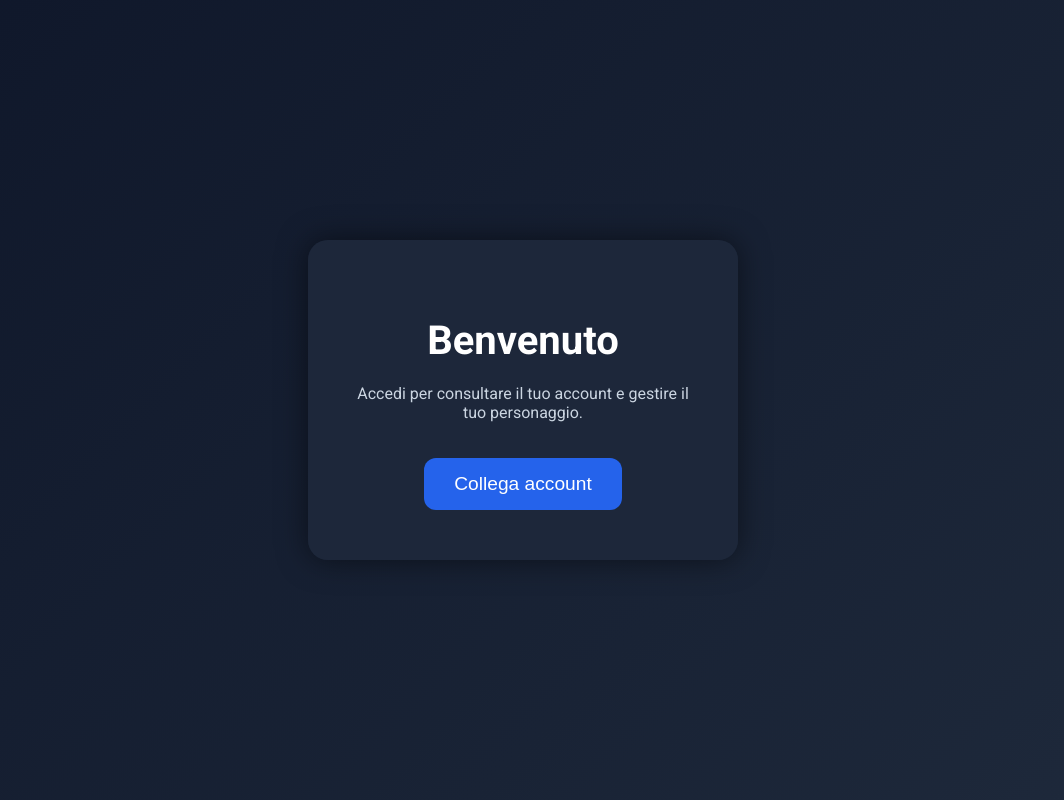
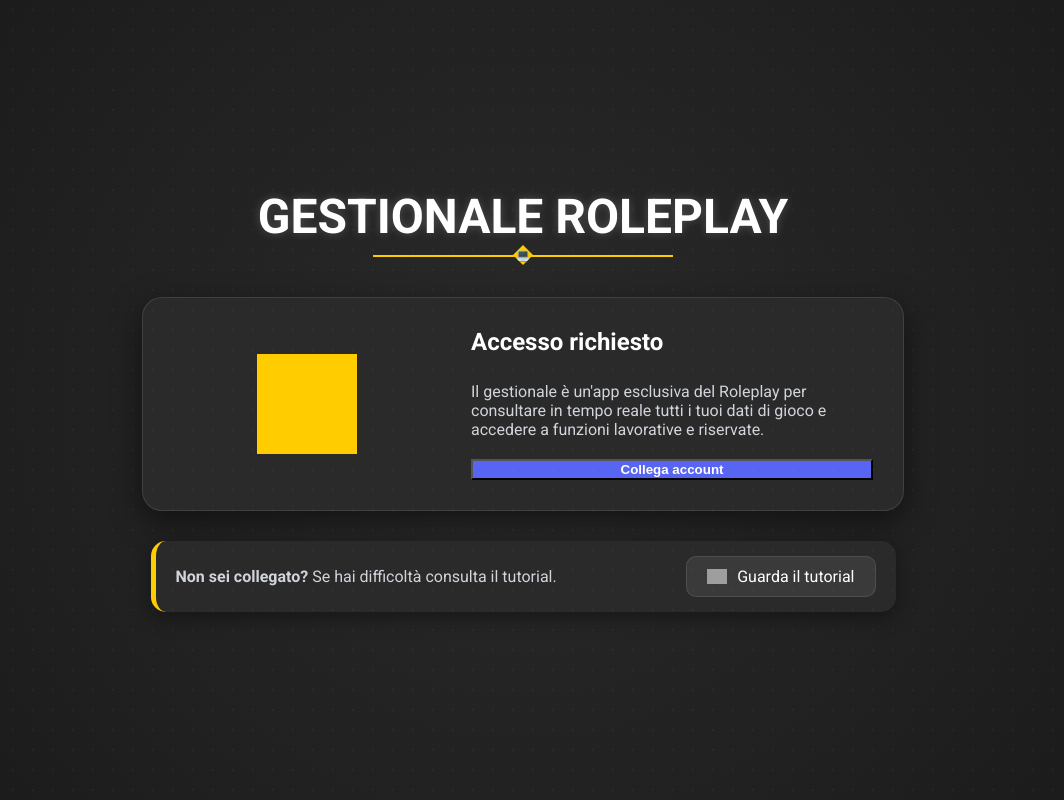
Before and after one commit to adamb112/Gestionale-rp, a website: page public/index.html in a window 1280 px wide. Shown: the whole page, without its empty margins (117-1181 px from the left). Drawn offline with Linux system fonts and the light colour scheme; grey boxes are pictures that could not be loaded.

Commit message:
Update index.html
ulteriore miglioramento

```diff
--- a/public/index.html
+++ b/public/index.html
@@ -2,130 +2,247 @@
 <html lang="it">
 <head>
 <meta charset="UTF-8">
-<title>Gestionale RP</title>
+<title>Gestionale Roleplay</title>
 <link href="https://fonts.googleapis.com/css2?family=Roboto:wght@400;700&display=swap" rel="stylesheet">
 <style>
-  /* --- BODY --- */
+/* --- BODY & SFONDO --- */
 body {
   margin:0;
-    font-family: 'Roboto', sans-serif;
-    background: linear-gradient(135deg,#0f172a,#1e293b);
+  font-family:'Roboto', sans-serif;
+  background:#1a1a1a;
+  background: radial-gradient(circle, #2a2a2a 0%, #1a1a1a 100%);
+  color:white;
   display:flex;
+  flex-direction:column;
   justify-content:center;
   align-items:center;
   height:100vh;
   overflow:hidden;
+  position:relative;
+}
+
+/* Effetto "polvere" sullo sfondo */
+body::after {
+  content:"";
+  position:absolute;
+  width:100%;
+  height:100%;
+  background:radial-gradient(circle, rgba(255,255,255,0.03) 1px, transparent 1px);
+  background-size:20px 20px;
+  pointer-events:none;
+  top:0;
+  left:0;
+}
+
+/* --- HEADER --- */
+.header {
+  text-align:center;
+  margin-bottom:40px;
+}
+
+.header h1 {
+  font-weight:900;
+  font-size:3em;
+  text-transform:uppercase;
+  color:white;
+  text-shadow:0 0 10px rgba(255,255,255,0.2);
+  margin:0;
+  position:relative;
+  display:inline-block;
+}
+
+.header .linea-centrale {
+  width:300px;
+  height:2px;
+  background:#ffcc00;
+  margin:10px auto 0;
+  position:relative;
+}
+
+.header .rombo {
+  position:absolute;
+  left:50%;
+  transform:translateX(-50%);
+  top:-10px;
+  width:20px;
+  height:20px;
+  background:#ffcc00;
+  clip-path: polygon(50% 0%, 100% 50%, 50% 100%, 0% 50%);
+  display:flex;
+  justify-content:center;
+  align-items:center;
+  font-size:12px;
+}
+
+/* --- CARD CENTRALE --- */
+.card {
+  display:flex;
+  flex-direction:row;
+  background:#2a2a2a;
+  border:1px solid rgba(255,255,255,0.1);
+  border-radius:20px;
+  box-shadow:0 10px 30px rgba(0,0,0,0.5);
+  overflow:hidden;
+  width:700px;
+  max-width:90%;
+  padding:30px;
+}
+
+/* Sinistra: Illustrazione minimal */
+.card .illustration {
+  flex:1;
+  display:flex;
+  justify-content:center;
+  align-items:center;
+  position:relative;
+}
+
+.card .illustration .graph {
+  width:100px;
+  height:100px;
+  background:#ffcc00;
+  display:grid;
+  grid-template-columns:repeat(5,10px);
+  grid-gap:5px;
+}
+
+.card .illustration .graph div {
+  background:#ffcc00;
+  width:10px;
+  transition:0.3s;
+}
+
+.card .illustration .graph div:hover {
+  background:#00ffcc;
+}
+
+/* Destra: testo + bottone */
+.card .content {
+  flex:1.5;
+  padding-left:30px;
+  display:flex;
+  flex-direction:column;
+  justify-content:center;
+}
+
+.card .content h2 {
+  margin:0 0 10px 0;
+  font-weight:bold;
+  font-size:1.5em;
   color:white;
 }
 
-  /* --- CARD CENTRALE --- */
-  .card-container {
-    background: rgba(30,41,59,0.95);
-    padding:50px 40px;
-    border-radius:20px;
-    box-shadow: 0 0 30px rgba(0,0,0,0.5);
-    text-align:center;
-    width:350px;
-    animation: fadeSlide 1s ease forwards;
-  }
-
-  /* --- TITOLO --- */
-  h1 {
-    font-size:2.5em;
+.card .content p {
+  color:#d1d5db;
+  font-size:1em;
   margin-bottom:20px;
 }
 
-  p {
-    font-size:1em;
-    color:#cbd5e1;
+.card .content .btn {
+  background:#5865F2;
+  color:white;
+  font-weight:bold;
+  display:flex;
+  align-items:center;
+  justify-content:center;
 }
 
-  /* --- PULSANTI --- */
-  .btn {
-    background-color:#2563eb;
-    border:none;
-    border-radius:12px;
-    padding:15px 30px;
-    font-size:1.2em;
-    color:white;
-    cursor:pointer;
-    transition: all 0.3s ease;
-    margin-top:20px;
+.card .content .btn:hover {
+  transform:scale(1.05);
+  box-shadow:0 0 15px #5865F2;
 }
 
-  .btn:hover {
-    background-color:#1d4ed8;
-    transform: scale(1.05);
-    box-shadow: 0 0 15px #2563eb;
+/* --- FOOTER BOX --- */
+.footer {
+  display:flex;
+  align-items:center;
+  justify-content:space-between;
+  background:#2a2a2a;
+  border-radius:15px;
+  border-left:5px solid #ffcc00;
+  padding:15px 20px;
+  margin-top:30px;
+  width:700px;
+  max-width:90%;
+  box-shadow:0 5px 20px rgba(0,0,0,0.4);
 }
 
-  /* --- LOGIN & REGISTRAZIONE --- */
-  .form-box {
-    margin-top:30px;
-    display:none;
-    text-align:left;
+.footer .text {
+  color:#d1d5db;
 }
 
-  .form-box input {
-    width:100%;
-    padding:12px;
-    margin-bottom:15px;
-    border-radius:8px;
-    border:none;
-    font-size:1em;
+.footer .btn-footer {
+  background:#3a3a3a;
+  color:white;
+  border-radius:10px;
+  padding:10px 20px;
+  border:1px solid rgba(255,255,255,0.1);
+  display:flex;
+  align-items:center;
+  transition:0.3s;
+  cursor:pointer;
 }
 
-  .link-switch {
-    color:#2563eb;
-    cursor:pointer;
-    text-decoration:underline;
-    font-size:0.95em;
+.footer .btn-footer:hover {
+  transform:scale(1.05);
+  box-shadow:0 0 10px #ff0000;
 }
 
-  /* --- DASHBOARD --- */
-  .dashboard {
-    display:none;
-    text-align:center;
+.footer .btn-footer img {
+  width:20px;
+  margin-right:10px;
 }
 
-  .dashboard .card {
-    background:#1e293b;
-    padding:25px;
-    border-radius:12px;
-    margin-top:20px;
-    font-size:1.2em;
+/* --- LOGIN / REGISTRAZIONE HIDDEN --- */
+.login-box, .register-box, .dashboard {
+  display:none;
 }
 
 /* --- ANIMAZIONI --- */
-  @keyframes fadeSlide {
-    from{opacity:0; transform:translateY(30px);}
-    to{opacity:1; transform:translateY(0);}
+@keyframes fadeInUp {
+  from {opacity:0; transform:translateY(30px);}
+  to {opacity:1; transform:translateY(0);}
 }
-
 </style>
 </head>
 <body>
 
+<!-- HEADER -->
+<div class="header">
+  <h1>GESTIONALE ROLEPLAY</h1>
+  <div class="linea-centrale">
+    <div class="rombo">💻</div>
+  </div>
+</div>
+
 <!-- CARD CENTRALE -->
-<div class="card-container" id="welcomeCard">
-  <h1>Benvenuto</h1>
-  <p>Accedi per consultare il tuo account e gestire il tuo personaggio.</p>
+<div class="card">
+  <div class="illustration">
+    <div class="graph">
+      <div style="height:30%;"></div>
+      <div style="height:50%;"></div>
+      <div style="height:70%;"></div>
+      <div style="height:40%;"></div>
+      <div style="height:60%;"></div>
+    </div>
+  </div>
+  <div class="content">
+    <h2>Accesso richiesto</h2>
+    <p>Il gestionale è un'app esclusiva del Roleplay per consultare in tempo reale tutti i tuoi dati di gioco e accedere a funzioni lavorative e riservate.</p>
     <button class="btn" id="connectBtn">Collega account</button>
 
-  <!-- LOGIN -->
-  <div class="form-box" id="loginBox">
-    <h3>Login</h3>
+    <!-- LOGIN HIDDEN -->
+    <div class="login-box" id="loginBox">
       <form id="loginForm">
         <input type="text" name="nickname" placeholder="Nickname" required>
         <input type="password" name="password" placeholder="Password" required>
         <button class="btn" type="submit">Accedi</button>
       </form>
-    <p>Non hai un account? <span class="link-switch" id="showRegister">Registrati</span></p>
+      <p>Non hai un account? <span id="showRegister" style="color:#ffcc00; cursor:pointer;">Registrati</span></p>
     </div>
 
-  <!-- REGISTRAZIONE -->
-  <div class="form-box" id="registerBox">
-    <h3>Registrazione</h3>
+    <!-- REGISTRAZIONE HIDDEN -->
+    <div class="register-box" id="registerBox">
       <form id="registerForm">
         <input type="text" name="nome" placeholder="Nome" required>
         <input type="text" name="cognome" placeholder="Cognome" required>
@@ -134,33 +251,29 @@
         <input type="password" name="password" placeholder="Password" required>
         <button class="btn" type="submit">Registrati</button>
       </form>
-    <p>Hai già un account? <span class="link-switch" id="showLogin">Login</span></p>
+      <p>Hai già un account? <span id="showLogin" style="color:#ffcc00; cursor:pointer;">Login</span></p>
+    </div>
   </div>
 </div>
 
-<!-- DASHBOARD MINIMA -->
-<div class="dashboard" id="dashboard">
-  <div class="card">
-    <h2 id="nickname">Nickname: ---</h2>
-    <p id="balance">Balance: $0,0</p>
-  </div>
+<!-- FOOTER -->
+<div class="footer">
+  <div class="text"><strong>Non sei collegato?</strong> Se hai difficoltà consulta il tutorial.</div>
+  <div class="btn-footer"><img src="https://upload.wikimedia.org/wikipedia/commons/0/09/YouTube_full-color_icon_%282017%29.svg" alt="YouTube">Guarda il tutorial</div>
 </div>
 
+<!-- SCRIPT -->
 <script>
 const connectBtn = document.getElementById('connectBtn');
 const loginBox = document.getElementById('loginBox');
 const registerBox = document.getElementById('registerBox');
-const welcomeCard = document.getElementById('welcomeCard');
-const dashboard = document.getElementById('dashboard');
-const nicknameField = document.getElementById('nickname');
-const balanceField = document.getElementById('balance');
 
 connectBtn.addEventListener('click', ()=>{
   loginBox.style.display='block';
   connectBtn.style.display='none';
 });
 
-// Switch tra login e registrazione
+// Switch login / register
 document.getElementById('showRegister').addEventListener('click', ()=>{
   loginBox.style.display='none';
   registerBox.style.display='block';
@@ -169,39 +282,6 @@ document.getElementById('showLogin').addEventListener('click', ()=>{
   registerBox.style.display='none';
   loginBox.style.display='block';
 });
-
-// LOGIN
-document.getElementById('loginForm').addEventListener('submit', async function(e){
-  e.preventDefault();
-  const nickname = this.nickname.value;
-  const password = this.password.value;
-
-  const res = await fetch('/login',{
-    method:'POST',
-    headers:{'Content-Type':'application/json'},
-    body:JSON.stringify({nickname,password})
-  });
-
-  const text = await res.text();
-  if(text.includes("Utente non trovato") || text.includes("Password errata")){
-    alert(text);
-    return;
-  }
-
-  // Mostra dashboard minima
-  welcomeCard.style.display='none';
-  dashboard.style.display='block';
-  nicknameField.textContent="Nickname: "+nickname;
-  balanceField.textContent="Balance: $0,0";
-});
-
-// REGISTRAZIONE (solo frontend per ora)
-document.getElementById('registerForm').addEventListener('submit', function(e){
-  e.preventDefault();
-  alert('Registrazione completata! Ora puoi fare login.');
-  registerBox.style.display='none';
-  loginBox.style.display='block';
-});
 </script>
 
 </body>
```
Lines whose indentation alone changed are shown as unchanged.
